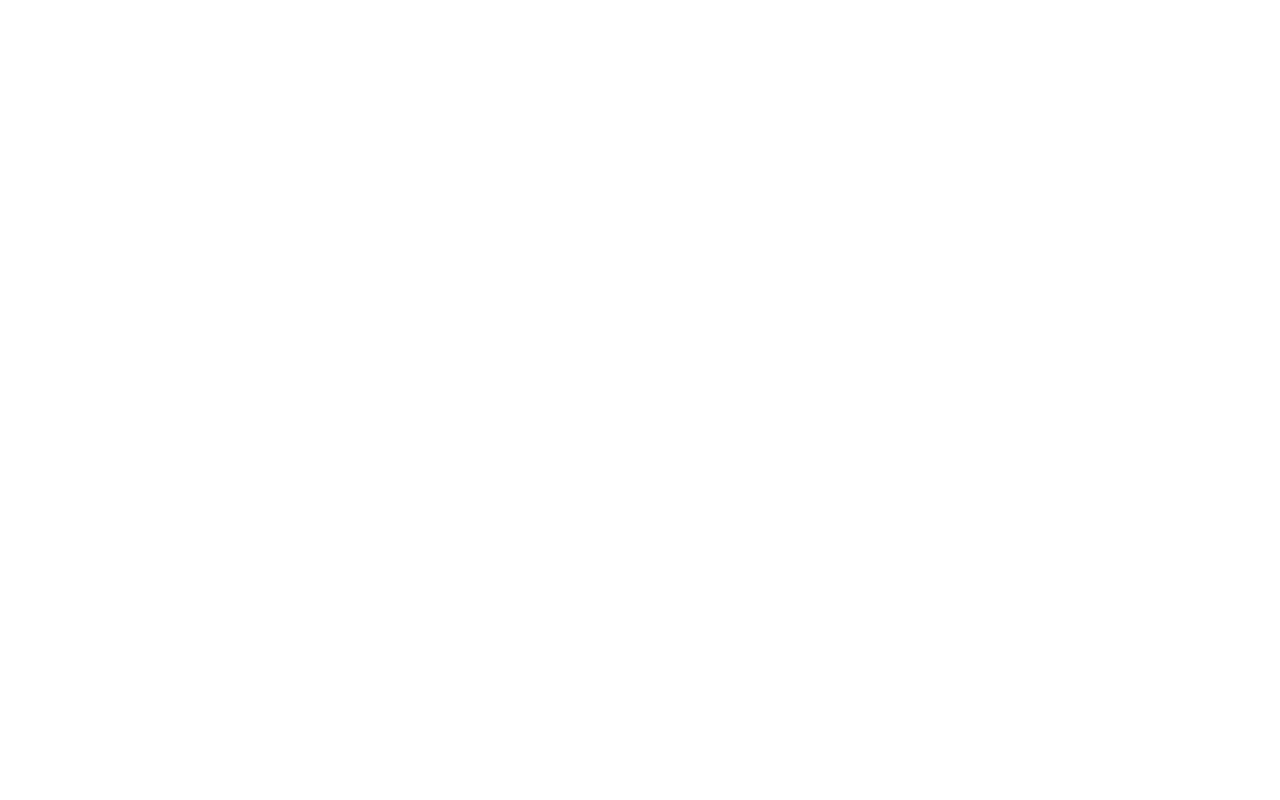
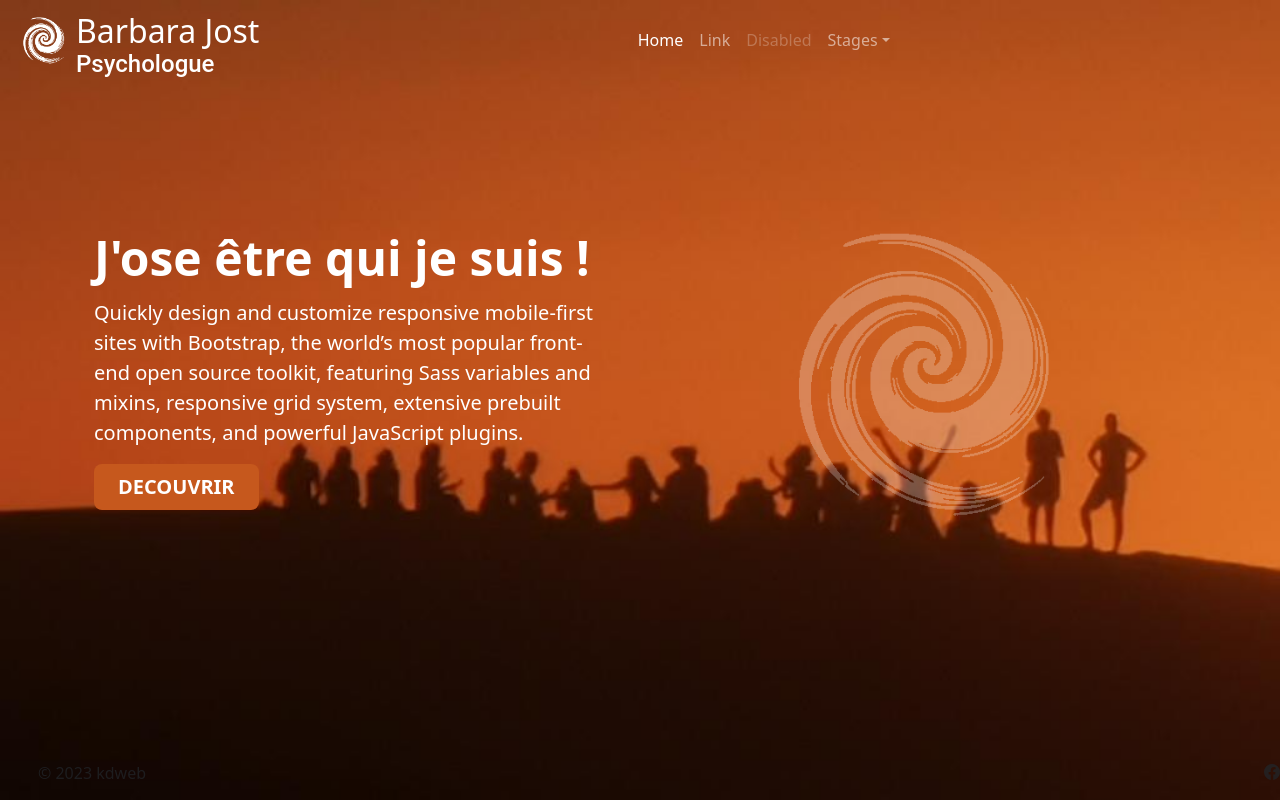
Before and after one commit to kevd3r/barbara2, a website: page index.html in a window 1280 px wide. Drawn offline with nearby package versions, Linux system fonts and the light colour scheme.

Commit message:
commit end of day added many scss first page in progress

```diff
--- a/index.html
+++ b/index.html
@@ -3,9 +3,86 @@
 <head>
   <meta charset="UTF-8">
   <meta name="viewport" content="width=device-width, initial-scale=1.0">
+  <link rel="shortcut icon" href="./assets/components/favico.png" type="image/x-icon">
+  <link rel="stylesheet" href="./node_modules/bootstrap-icons/font/bootstrap-icons.css">
+  <link rel="stylesheet" href="./node_modules/bootstrap/dist/css/bootstrap.css">
+  <link rel="stylesheet" href="./styles/style.css">
   <title>Barbara Jost</title>
 </head>
 <body>
 
+
+<header>
+  <nav class="navbar navbar-expand-lg navbar-dark bg-none" aria-label="Fifth navbar example">
+    <div class="container-fluid ">
+      <img src="./assets/components/logo_def.png" alt="logo" href="index.html" id="logo">
+      <div class="title mt-2">
+        <h1>Barbara Jost</h1>
+        <h2>Psychologue</h2>
+      </div>
+
+      <button class="navbar-toggler" type="button" data-bs-toggle="collapse" data-bs-target="#navbarsExample05" aria-controls="navbarsExample05" aria-expanded="false" aria-label="Toggle navigation">
+        <span class="navbar-toggler-icon"></span>
+      </button>
+
+      <div class="collapse navbar-collapse" id="navbarsExample05">
+        <ul class="navbar-nav mx-lg-auto mb-2 mb-lg-0 list-ul">
+          <li class="nav-item">
+            <a class="nav-link active text-end" aria-current="page" href="#">Home</a>
+          </li>
+          <li class="nav-item">
+            <a class="nav-link text-end" href="#">Link</a>
+          </li>
+          <li class="nav-item">
+            <a class="nav-link disabled text-end" aria-disabled="true">Disabled</a>
+          </li>
+          <li class="nav-item dropdown">
+            <a class="nav-link dropdown-toggle text-end" href="#" data-bs-toggle="dropdown" aria-expanded="false">Stages</a>
+            <ul class="dropdown-menu">
+              <li><a class="dropdown-item" href="#">Action</a></li>
+              <li><a class="dropdown-item" href="#">Another action</a></li>
+              <li><a class="dropdown-item" href="#">Something else here</a></li>
+            </ul>
+          </li>
+        </ul>
+
+      </div>
+    </div>
+  </nav>
+</header>
+<main>
+  <div class="container col-xxl-8 px-4 py-5">
+    <div class="row flex-lg-row-reverse align-items-center g-5 py-5">
+      <div class="col-10 col-sm-8 col-lg-6">
+        <img src="./assets/components/logo_def.png" class="big-logo d-block mx-lg-auto img-fluid m-auto" alt="logo big" width="700" height="500" loading="lazy">
+      </div>
+      <div class="col-lg-6">
+        <h2 class="title-main-page display-5 fw-bold text-body-emphasis lh-1 mb-3">J'ose être qui je suis !</h2>
+        <p class="lead">Quickly design and customize responsive mobile-first sites with Bootstrap, the world’s most popular front-end open source toolkit, featuring Sass variables and mixins, responsive grid system, extensive prebuilt components, and powerful JavaScript plugins.</p>
+        <div class="d-grid gap-2 d-md-flex justify-content-md-start">
+          <button type="button" class="btn btn-primary btn-lg px-4 me-md-2">DECOUVRIR</button>
+        </div>
+      </div>
+    </div>
+  </div>
+</main>
+
+<footer class="d-flex flex-wrap justify-content-between align-items-center py-3 my-4">
+    <div class="col-md-4 d-flex align-items-center">
+      <a href="/" class="mb-3 me-2 mb-md-0 text-body-secondary text-decoration-none lh-1">
+        <svg class="bi" width="30" height="24"><use xlink:href="#bootstrap"></use></svg>
+      </a>
+      <span class="mb-3 mb-md-0 text-body-secondary">© 2023 kdweb</span>
+    </div>
+
+    <ul class="nav col-md-4 justify-content-end list-unstyled d-flex">
+      <li class="ms-3"><a class="text-body-secondary" href="#"><svg class="bi" width="24" height="24"><use xlink:href="#twitter"></use></svg></a></li>
+      <li class="ms-3"><a class="text-body-secondary" href="#"><svg class="bi" width="24" height="24"><use xlink:href="#instagram"></use></svg></a></li>
+      <li class="ms-3"><a class="text-body-secondary" href="#"><i class="bi bi-facebook"></i></a></li>
+    </ul>
+</footer>
+
+  <script src="./node_modules/@popperjs/core/dist/umd/popper.js"></script>
+  <script src="./node_modules/bootstrap/dist/js/bootstrap.js"></script>
 </body>
 </html>
--- a/package.json
+++ b/package.json
@@ -9,6 +9,7 @@
   "author": "kdweb",
   "license": "ISC",
   "dependencies": {
-    "bootstrap": "^5.3.2"
+    "bootstrap": "^5.3.2",
+    "bootstrap-icons": "^1.11.2"
   }
 }
--- a/styles/style.scss
+++ b/styles/style.scss
@@ -0,0 +1,81 @@
+$title-font : 'Quicksand', sans-serif;
+$text-font : 'Roboto',sans-serif;
+$text-color : white;
+$new-color :#C6581D;
+// overriding bootatrap
+:root{
+  --bs-emphasis-color: $text-color;
+  --bs-navbar-active-color : $text-color;
+  --bs-navbar-toggler-border-color : $text-color;
+  --primary : $new-color;
+}
+
+body{
+  box-sizing: border-box;
+  background-image: url('../assets/images/sunset_group.jpg');
+  height: 100vh;
+  background-size: cover;
+}
+
+// ne pas oublier la mise en page du logo en petit écran
+
+.navbar{
+  height: 10vh;
+  .container-fluid{
+    height: 100%;
+    .title{
+      height: 100%;
+      h1{
+        font-size: 2rem;
+        color: $text-color;
+        margin: 0;
+      }
+      h2{
+        font-size: 1.5rem;
+        color: $text-color;
+        font-family: $text-font;
+      }
+    }
+    #logo{
+      height: 100%;
+    }
+
+  }
+}
+main{
+  height: 80vh;
+  .container{
+    .row{
+      justify-content: center;
+      .big-logo{
+        opacity: 0.25;
+        max-width: 75%;
+      }
+      .title-main-page{
+        color: $text-color;
+      }
+      color: $text-color;
+      button{
+        background-color: $new-color;
+        border: none;
+        color: $text-color;
+        font-weight: bold;
+
+        &:hover{
+          background:$text-color;
+          color : $new-color;
+          border-color: $new-color;
+        }
+      }
+    }
+
+
+  }
+}
+footer{
+  height: 5vh;
+  border: none;
+  span{
+    color: $text-color;
+  }
+}
```
Also changed, not shown: README.md, assets/components/favico.png (added), assets/components/logo_def.png (added), assets/images/partage.jpg (added), assets/images/sunset_group.jpg (added), styles/override-bootstrap.scss (added), styles/style.css (added), 3 other files.
